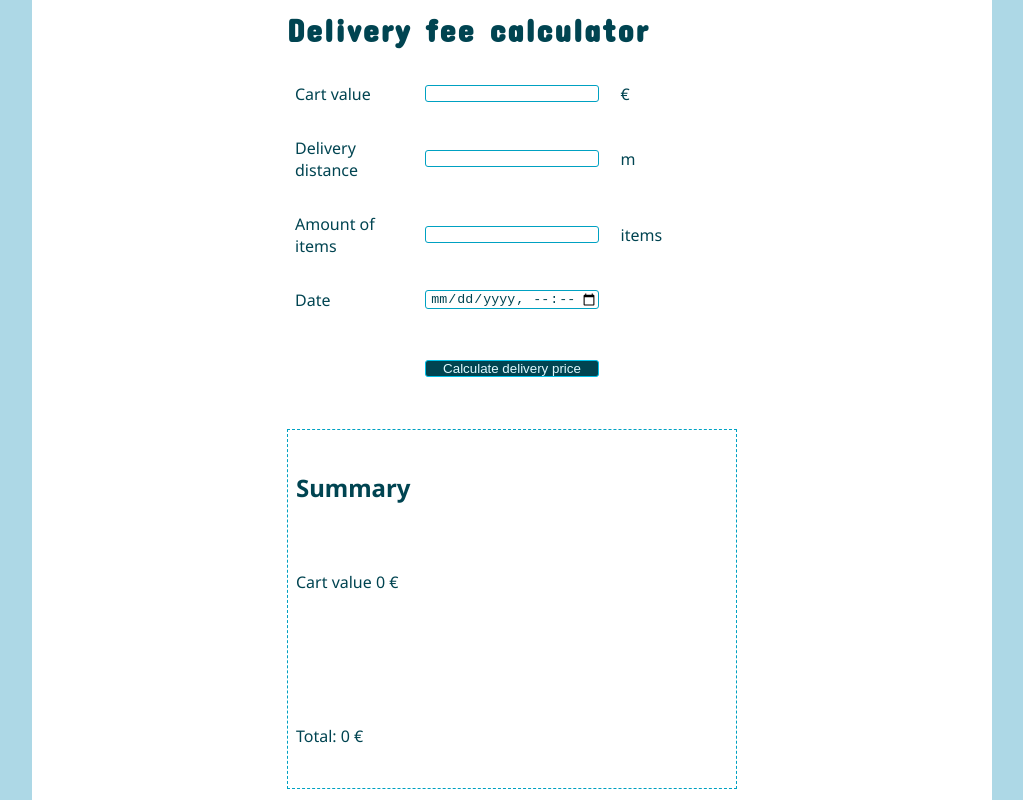
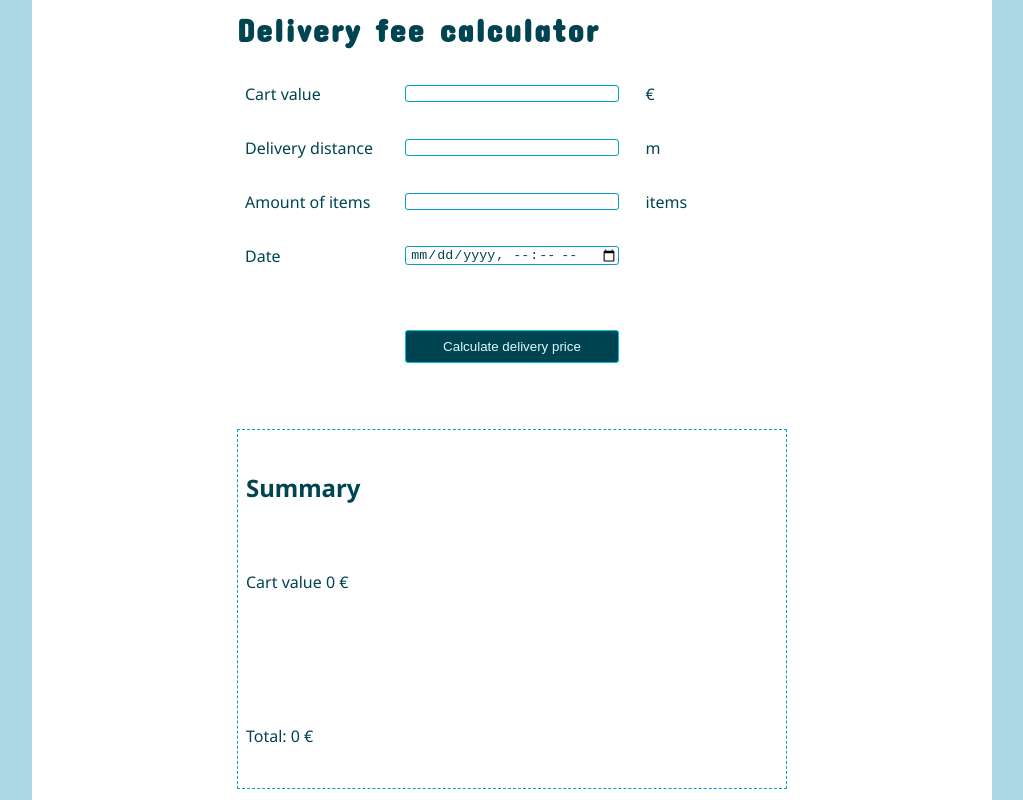
Before and after one commit to JerryUusis/delivery_fee_calculator, a React (Vite) app: page / in a window 1280 px wide. Shown: the whole page, without its empty margins (128-1151 px from the left). Built offline with nearby package versions, Linux system fonts and the light colour scheme.

Commit message:
Add button padding

```diff
--- a/src/index.css
+++ b/src/index.css
@@ -43,18 +43,17 @@
 .main-container h1 {
     font-family: 'Concert One', sans-serif;
     letter-spacing: 2px;
-    width: 70%;
-    max-width: 450px;
+    width: 75%;
+    max-width: 550px;
     color: var(--darkest);
 }
 
 /* Form area */
 
 form {
-
+    width: 75%;
     height: 45%;
-    width: 70%;
-    max-width: 450px;
+    max-width: 550px;
 }
 
 .input-fields-container {
@@ -94,6 +93,7 @@ form {
     color: var(--white);
     border: var(--lightest) solid 1px;
     border-radius: 3px;
+    padding: 0.5rem 0;
 }
 
 .input-fields-container button:active {
@@ -114,7 +114,7 @@ input {
     height: 45%;
     width: 70%;
     padding: 0.5rem;
-    max-width: 450px;
+    max-width: 550px;
     justify-content: space-around;
     border: var(--mid) 1px dashed;
 }
```
